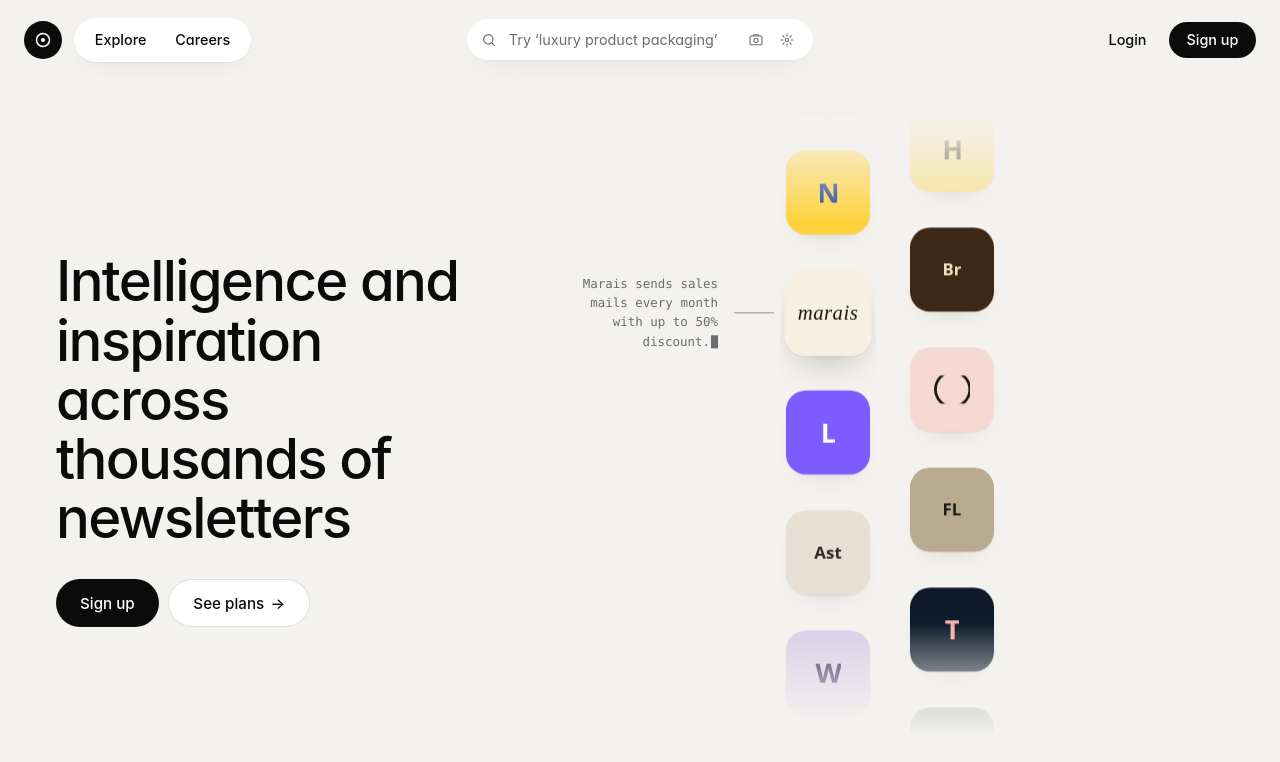
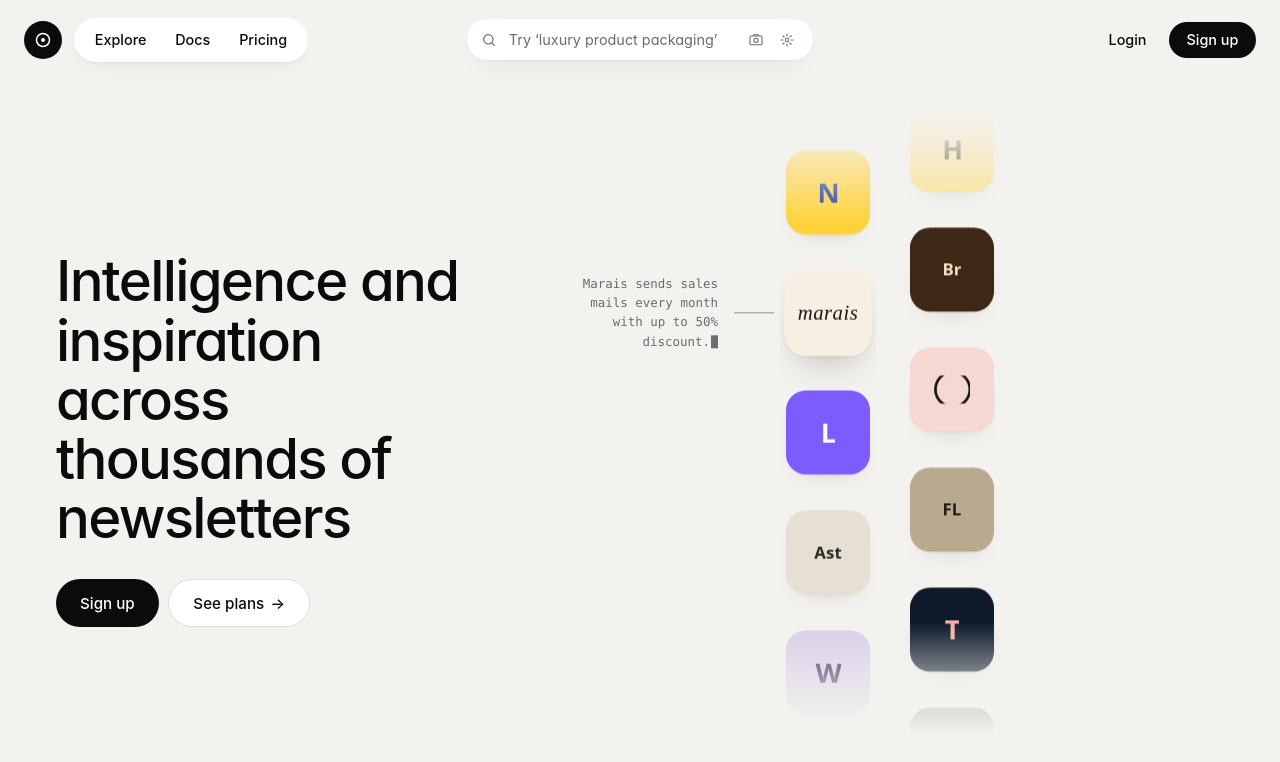
Before and after one commit to OliverZacho/pi, a Next.js app: page / in a window 1280 px wide. Shown: the top 762 px of the page. Built offline with nearby package versions, Linux system fonts and the light colour scheme.

Commit message:
Update Header component navigation links to reflect new structure
- Replaced the "Careers" link with "Docs" and added a new "Pricing" link to the Header component.
- Enhanced the navigation experience by providing users with direct access to documentation and pricing information.

```diff
--- a/components/marketing/Header.tsx
+++ b/components/marketing/Header.tsx
@@ -22,7 +22,10 @@ export default function Header() {
             Explore
           </Link>
           <Link href="#" className={styles.navLink}>
-            Careers
+            Docs
+          </Link>
+          <Link href="#" className={styles.navLink}>
+            Pricing
           </Link>
         </nav>
       </div>
```
